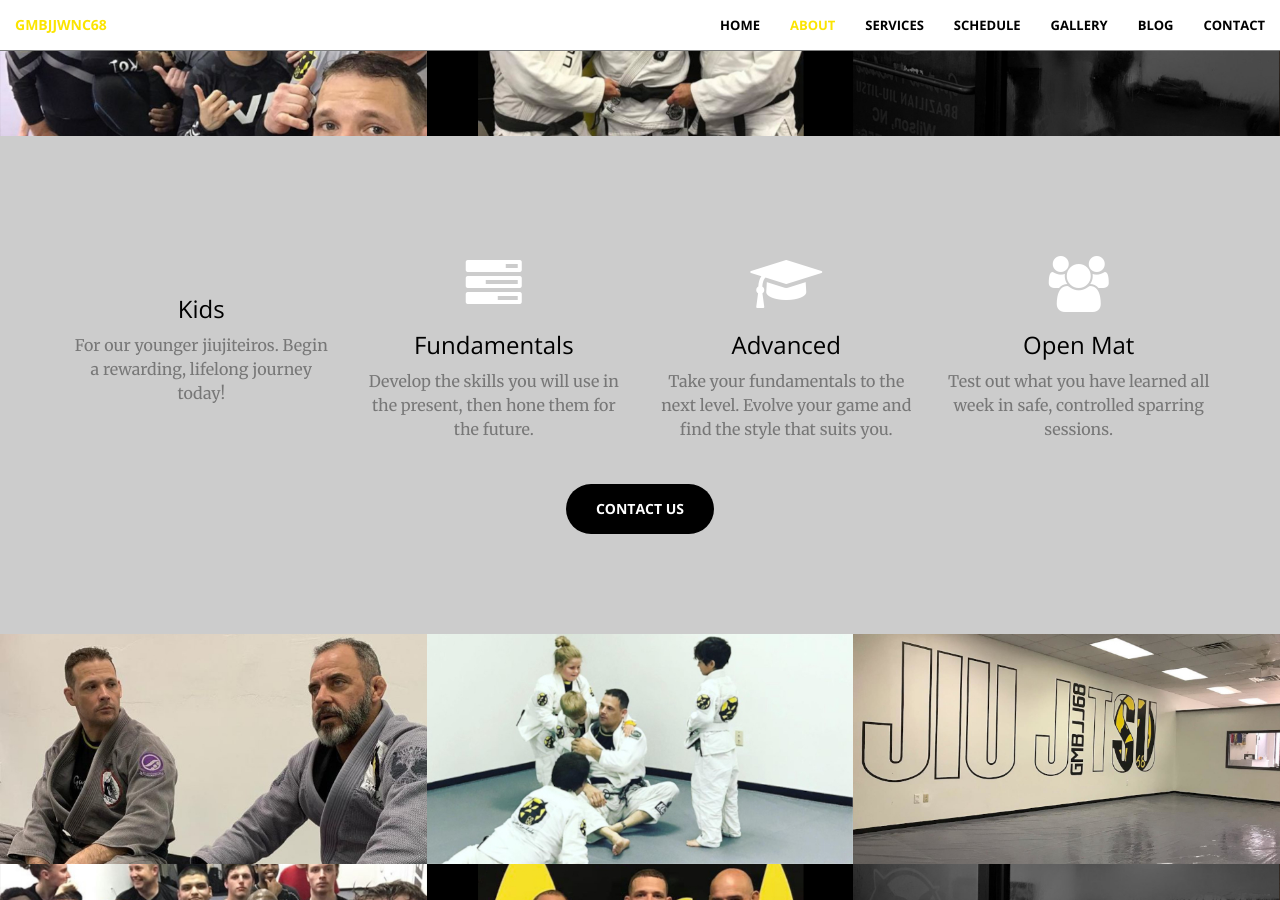
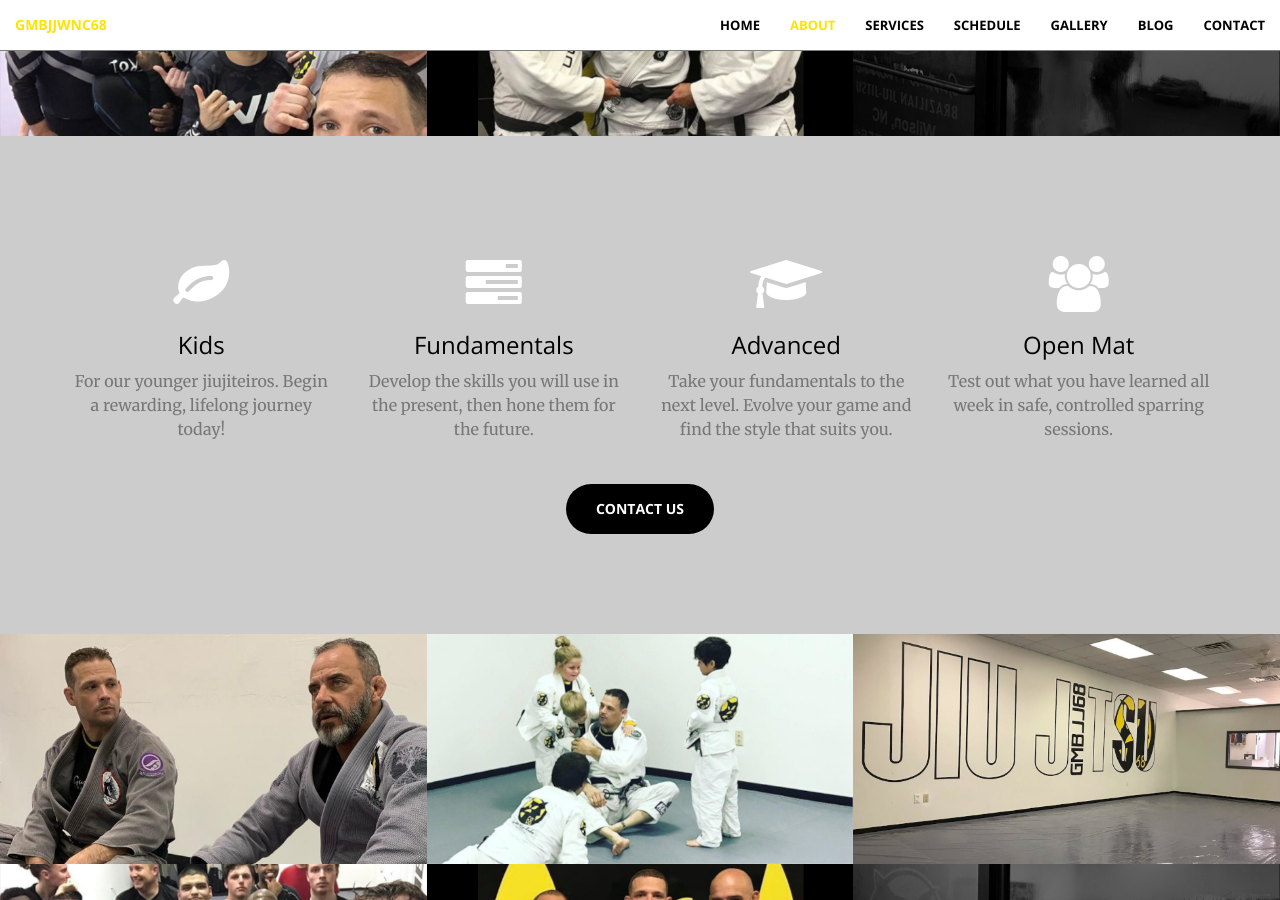
Before and after one commit to gmbjjwnc68/gmbjjwnc68.github.io, a Jekyll site: the page built from index.html, in a window 1280 px wide and 900 px high, scrolled down 1688 px. Built offline with Jekyll 4.4.1, drawn with Linux system fonts in a browser that asks for light colours.

Commit message:
Fix grav icon

```diff
--- a/_includes/services.html
+++ b/_includes/services.html
@@ -11,7 +11,7 @@
         <div class="row">
             <div class="col-lg-3 col-md-6 text-center">
                 <div class="service-box">
-                    <i class="fa fa-4x fa-grav wow bounceIn text-primary" style="color:white"></i>
+                    <i class="fa fa-4x fa-leaf wow bounceIn text-primary" style="color:white"></i>
                     <h3>Kids</h3>
                     <p class="text-muted">For our younger jiujiteiros. Begin a rewarding, lifelong journey today!</p>
                 </div>
```
